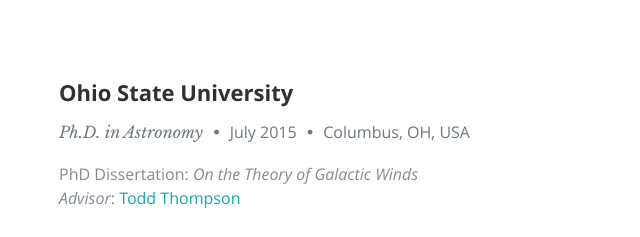
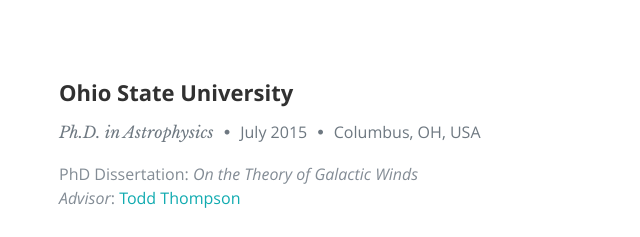
Before and after one commit to dongzhang84/dongzhang84.github.io, a plain HTML site: page index.html in a window 1280 px wide. Shown: the part 1460-1697 px from the top of the page, 346-986 px from the left. Drawn offline with nearby package versions, Linux system fonts and the light colour scheme.

Commit message:
Update index.html

```diff
--- a/index.html
+++ b/index.html
@@ -144,7 +144,7 @@
                <div class="twelve columns">
 
                   <h3>Ohio State University</h3>
-                  <p class="info">Ph.D. in Astronomy <span>&bull;</span> <em class="date">July 2015</em> <span>&bull;</span> <em class="date">Columbus, OH, USA</em></p>
+                  <p class="info">Ph.D. in Astrophysics <span>&bull;</span> <em class="date">July 2015</em> <span>&bull;</span> <em class="date">Columbus, OH, USA</em></p>
 
                   <p class="date">
                   PhD Dissertation: <em class="paper">On the Theory of Galactic Winds</em>
```
